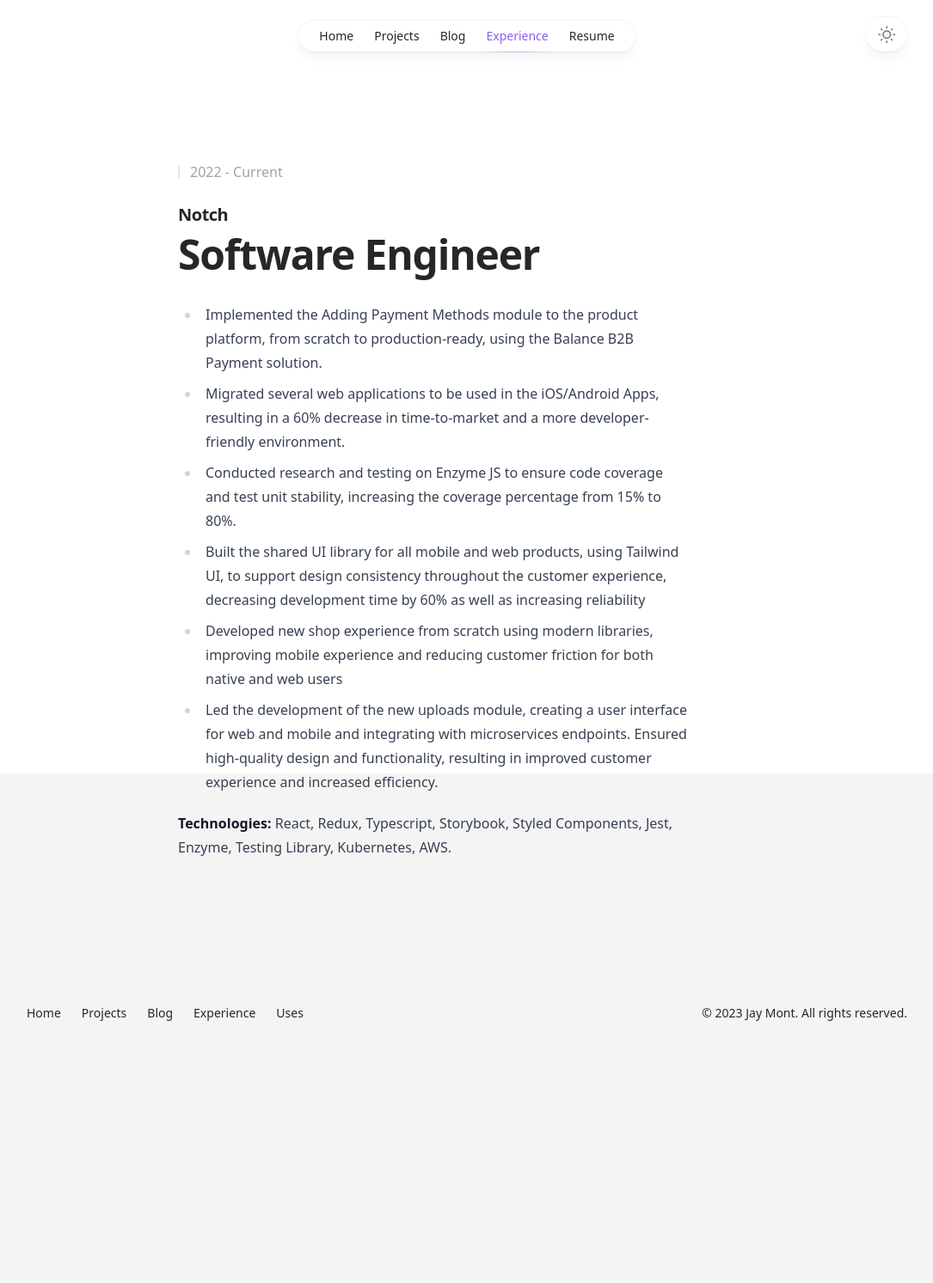
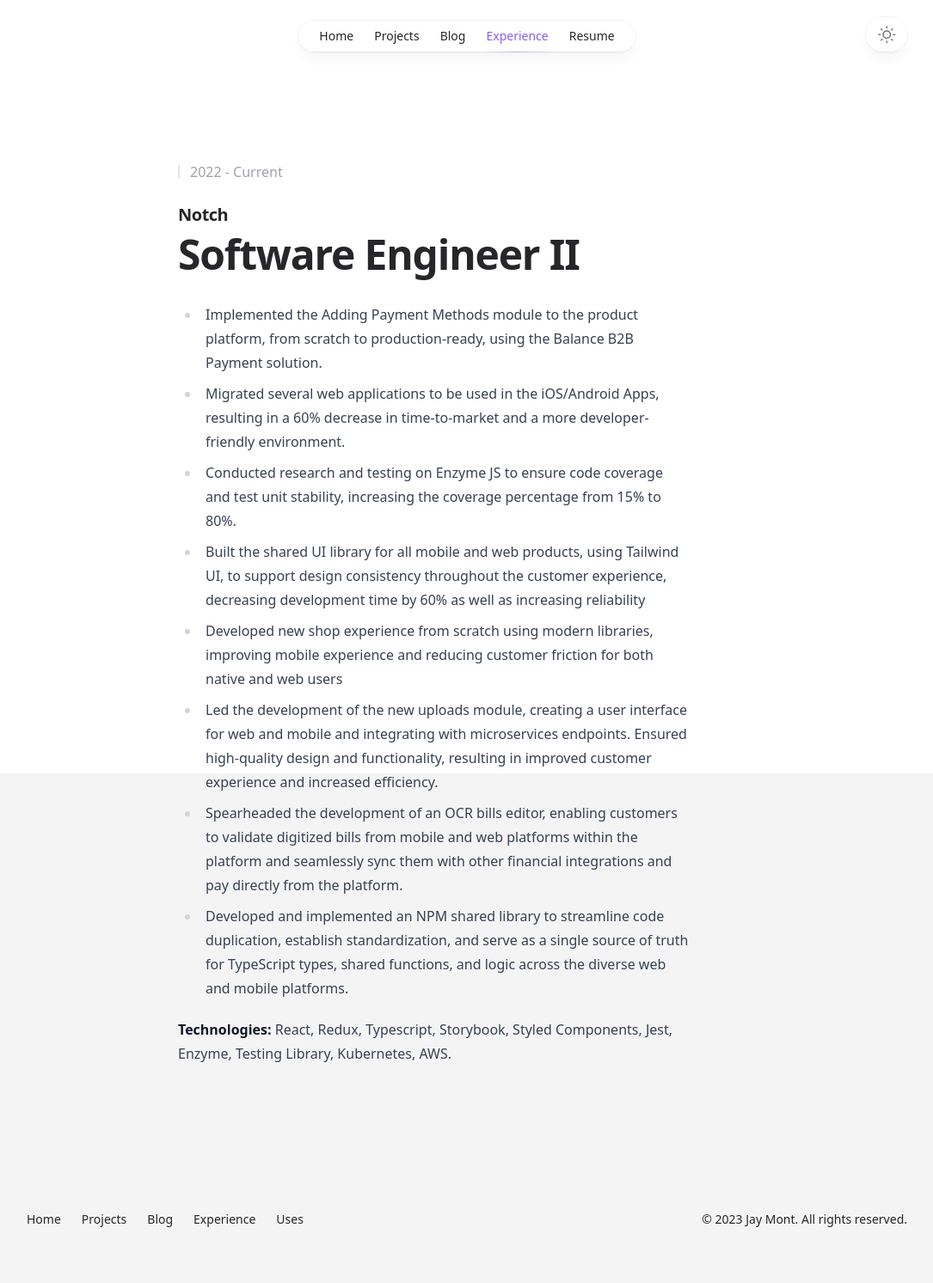
Before and after one commit to jmonterroso/jmonterroso.github.io, a Jekyll site: the page built from _experience/notch.md, in a window 1280 px wide. Shown: the whole page at 86% size, without its empty margins (97-1182 px from the left). Built offline with Jekyll 4.4.1, drawn with Linux system fonts in a browser that asks for light colours; nearby versions of some CDN libraries; before the commit the page ends 1253 px from its top, so only the background shows below that.

Commit message:
task: updating the notch experience

```diff
--- a/_experience/notch.md
+++ b/_experience/notch.md
@@ -1,9 +1,9 @@
 ---
-title: Notch - Software Engineer
+title: Notch - Software Engineer II
 layout: position
 date: 2022-05-09
 company: Notch
-position: Software Engineer
+position: Software Engineer II
 period: 2022 - Current
 company_logo: img/notch-logo.png
 ---
@@ -13,5 +13,7 @@ company_logo: img/notch-logo.png
 - Built the shared UI library for all mobile and web products, using Tailwind UI, to support design consistency throughout the customer experience, decreasing development time by 60% as well as increasing reliability
 - Developed new shop experience from scratch using modern libraries, improving mobile experience and reducing customer friction for both native and web users
 - Led the development of the new uploads module, creating a user interface for web and mobile and integrating with microservices endpoints. Ensured high-quality design and functionality, resulting in improved customer experience and increased efficiency.
+- Spearheaded the development of an OCR bills editor, enabling customers to validate digitized bills from mobile and web platforms within the platform and seamlessly sync them with other financial integrations and pay directly from the platform.
+- Developed and implemented an NPM shared library to streamline code duplication, establish standardization, and serve as a single source of truth for TypeScript types, shared functions, and logic across the diverse web and mobile platforms.
 
 **Technologies:** React, Redux, Typescript, Storybook, Styled Components, Jest, Enzyme, Testing Library, Kubernetes, AWS.
```
